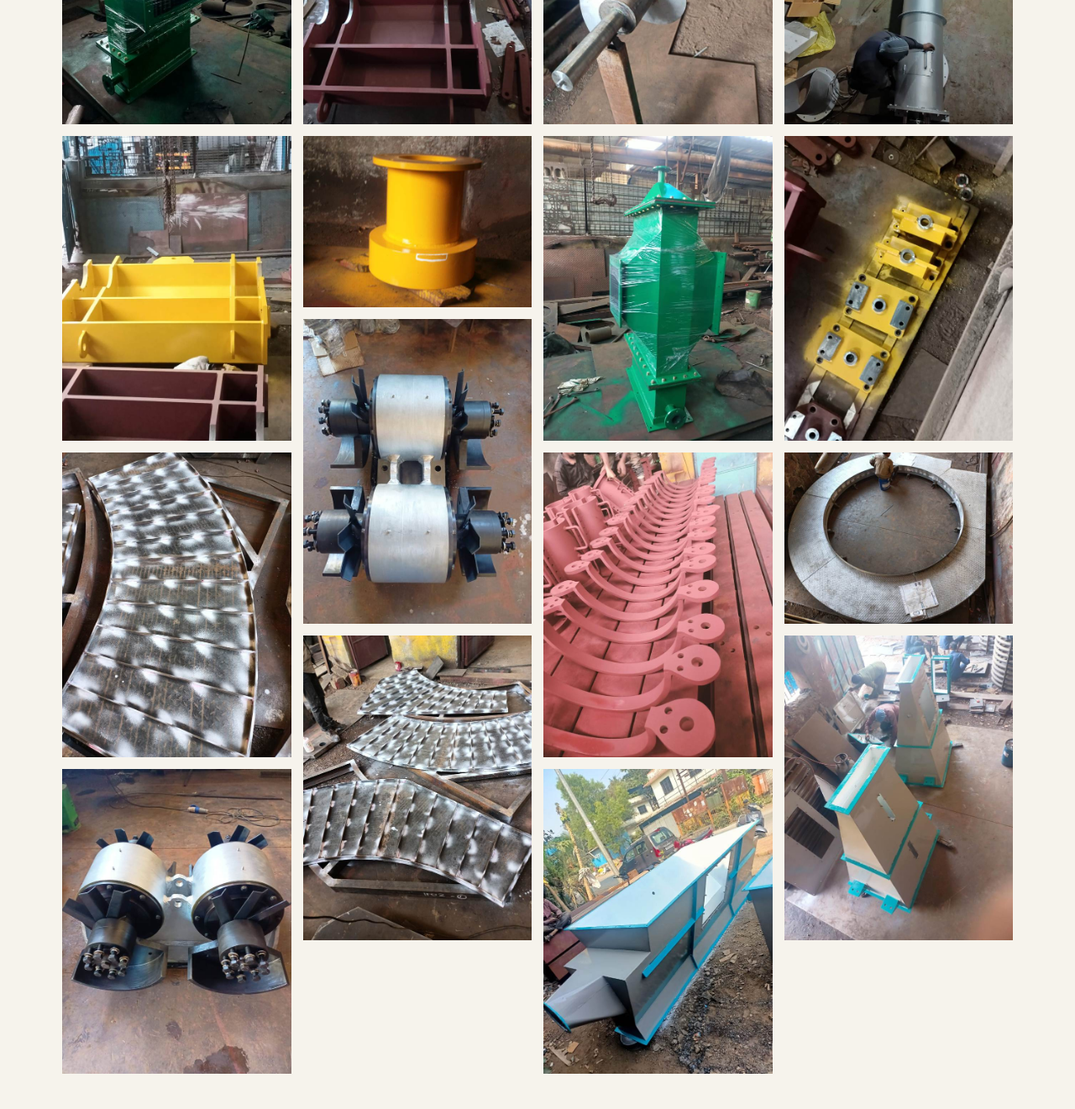
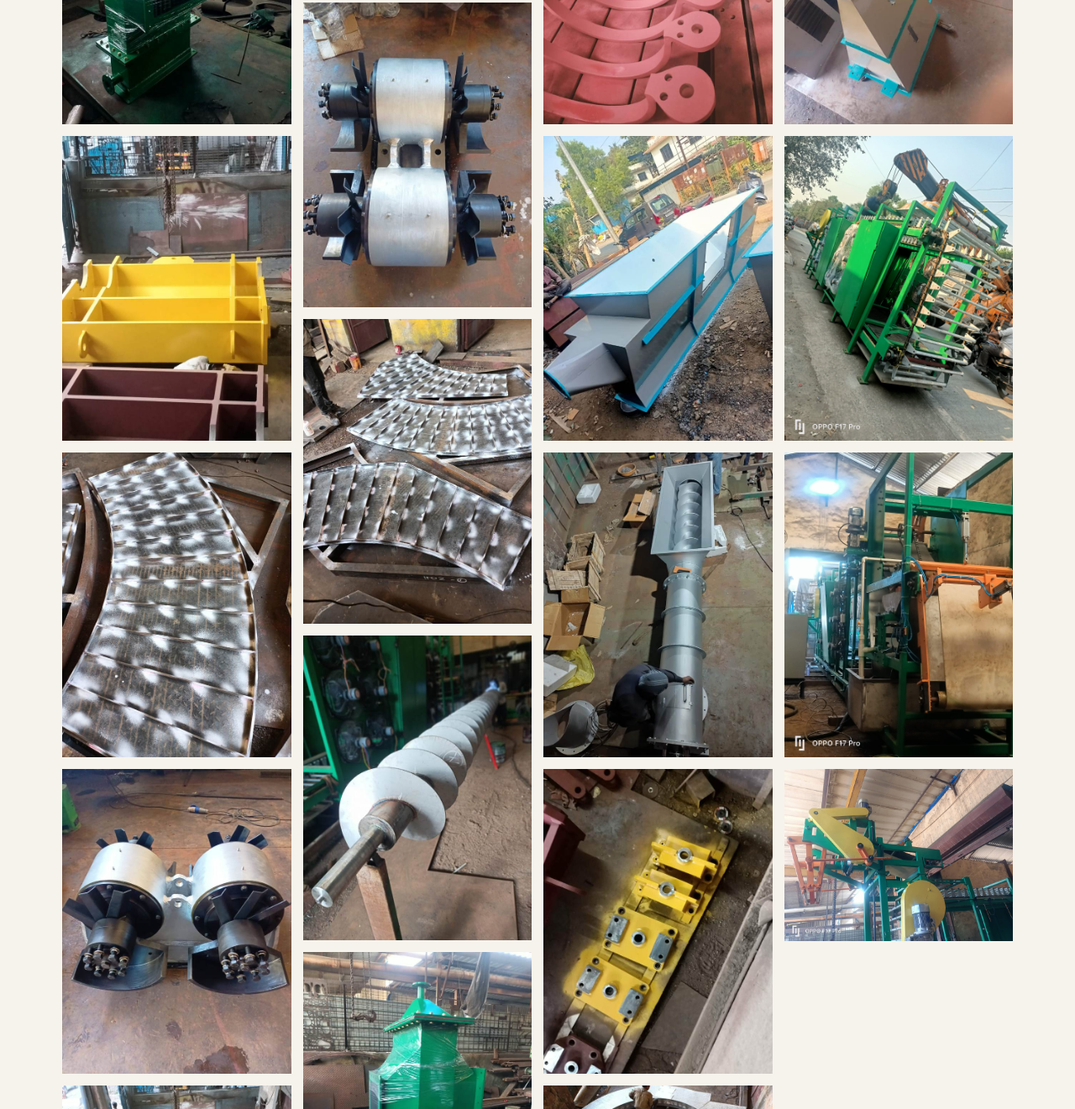
Before and after one commit to Yeswinsabestiyan/sontech-engineering, a plain HTML site: page index.html in a window 1280 px wide. Shown: the part 3196-4517 px from the top of the page at 84% size. Drawn offline with nearby package versions, Linux system fonts and the light colour scheme.

Commit message:
Add 3 new work photos to gallery

```diff
--- a/index.html
+++ b/index.html
@@ -68,6 +68,9 @@
 <figure class="rv"><img loading="lazy" src="images/work-14.jpg" alt="Sontech fabrication work"></figure>
 <figure class="rv"><img loading="lazy" src="images/work-15.jpg" alt="Sontech fabrication work"></figure>
 <figure class="rv"><img loading="lazy" src="images/work-16.jpg" alt="Sontech fabrication work"></figure>
+<figure class="rv"><img loading="lazy" src="images/work-17.jpg" alt="Rubber tyre machinery fabricated by Sontech Engineering"></figure>
+<figure class="rv"><img loading="lazy" src="images/work-18.jpg" alt="Large fabricated assembly being crane-loaded for dispatch"></figure>
+<figure class="rv"><img loading="lazy" src="images/work-19.jpg" alt="Heavy machinery drive assembly fabricated at Sontech"></figure>
 
 </div></div></section>
 
```
Also changed, not shown: images/work-17.jpg (added), images/work-18.jpg (added), images/work-19.jpg (added).
